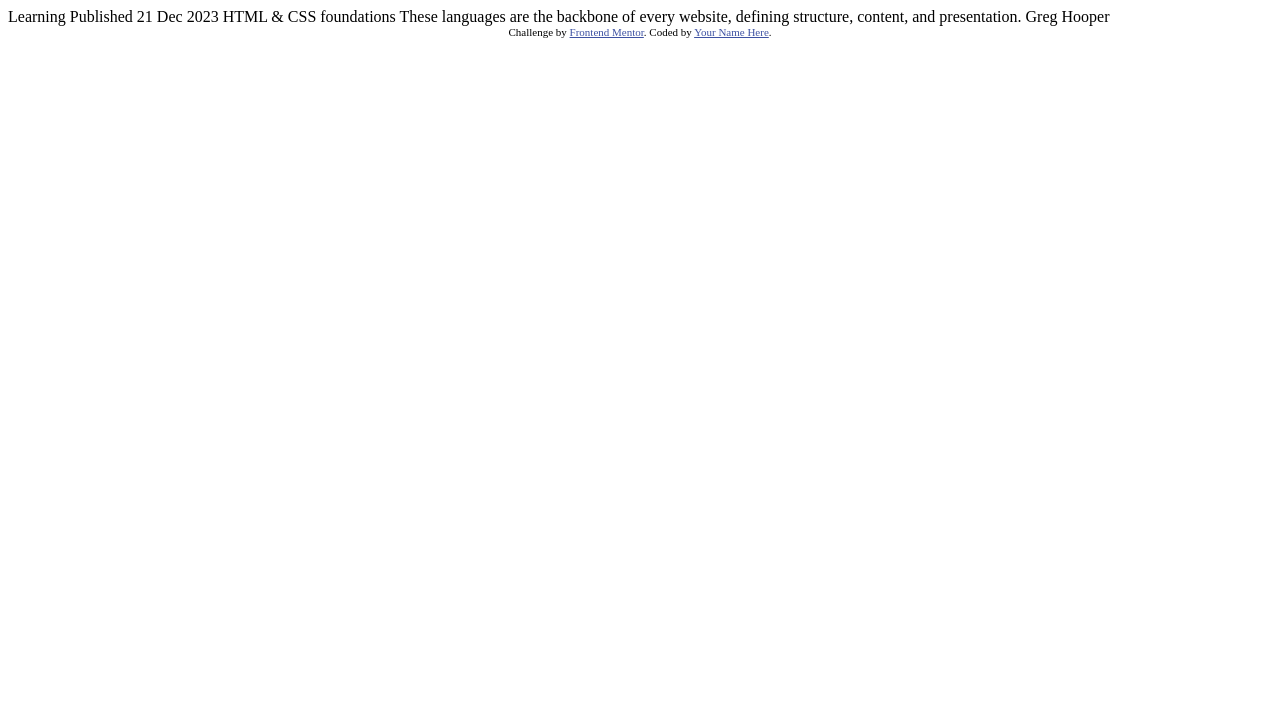
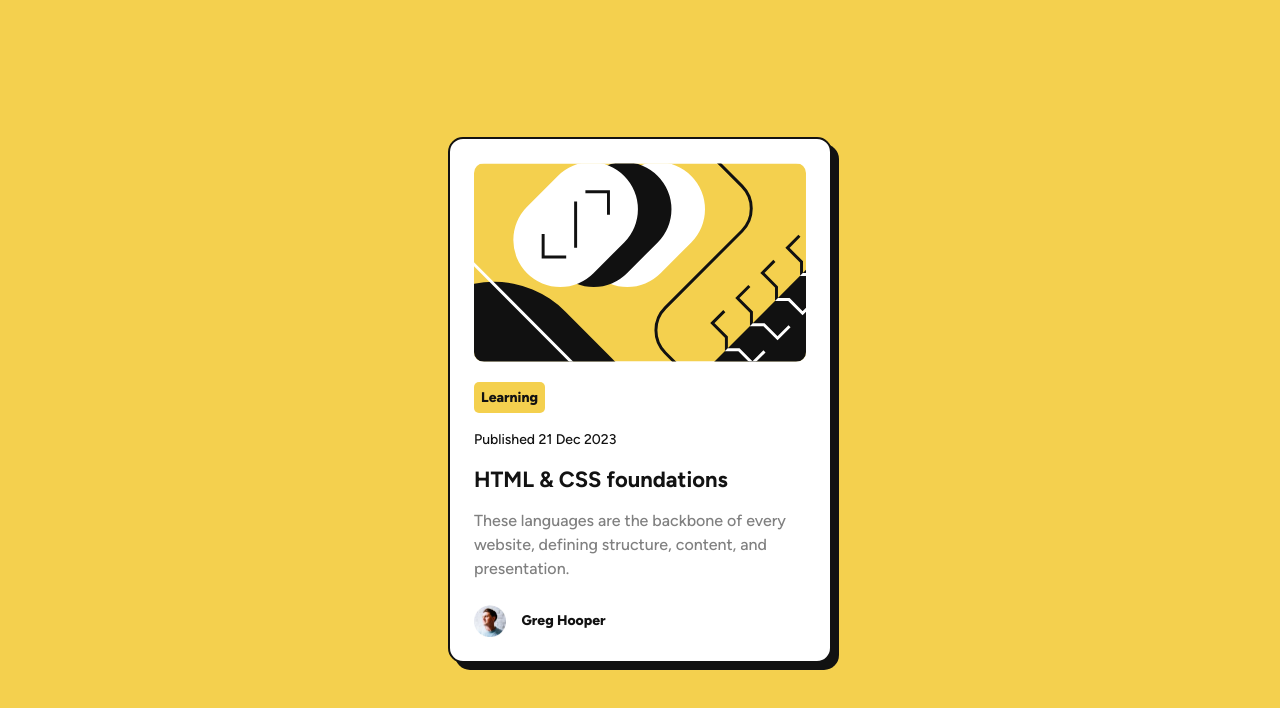
Before and after one commit to neildeo/frontendmentor-blog-card, a plain HTML site: page index.html in a window 1280 px wide. Drawn offline with Linux system fonts and the light colour scheme.

Commit message:
initial attempt

```diff
--- a/index.html
+++ b/index.html
@@ -1,34 +1,44 @@
 <!DOCTYPE html>
 <html lang="en">
-<head>
-  <meta charset="UTF-8">
-  <meta name="viewport" content="width=device-width, initial-scale=1.0"> <!-- displays site properly based on user's device -->
+  <head>
+    <meta charset="UTF-8" />
+    <meta name="viewport" content="width=device-width, initial-scale=1.0" />
+    <!-- displays site properly based on user's device -->
 
-  <link rel="icon" type="image/png" sizes="32x32" href="./assets/images/favicon-32x32.png">
+    <link
+      rel="icon"
+      type="image/png"
+      sizes="32x32"
+      href="./assets/images/favicon-32x32.png"
+    />
 
-  <title>Frontend Mentor | Blog preview card</title>
+    <title>Frontend Mentor | Blog preview card</title>
 
-  <!-- Feel free to remove these styles or customise in your own stylesheet 👍 -->
-  <style>
-    .attribution { font-size: 11px; text-align: center; }
-    .attribution a { color: hsl(228, 45%, 44%); }
-  </style>
-</head>
-<body>
+    <link rel="stylesheet" href="style.css" />
+  </head>
+  <body>
+    <div class="container">
+      <div class="img-container">
+        <img src="assets/images/illustration-article.svg" alt="" />
+      </div>
+      <div class="tag">Learning</div>
+      <p class="date">Published 21 Dec 2023</p>
+      <h1><a href="#">HTML & CSS foundations</a></h1>
+      <p>
+        These languages are the backbone of every website, defining structure,
+        content, and presentation.
+      </p>
+      <div class="author">
+        <img src="assets/images/image-avatar.webp" alt="Greg Hooper" />
+        <span>Greg Hooper</span>
+      </div>
+    </div>
 
-  Learning
-
-  Published 21 Dec 2023
-
-  HTML & CSS foundations
-
-  These languages are the backbone of every website, defining structure, content, and presentation.
-
-  Greg Hooper
-
-  <div class="attribution">
-    Challenge by <a href="https://www.frontendmentor.io?ref=challenge" target="_blank">Frontend Mentor</a>.
-    Coded by <a href="#">Your Name Here</a>.
-  </div>
-</body>
+    <!-- <div class="attribution">
+      Challenge by
+      <a href="https://www.frontendmentor.io?ref=challenge" target="_blank"
+        >Frontend Mentor</a
+      >. Coded by <a href="#">Neil</a>.
+    </div> -->
+  </body>
 </html>
--- /dev/null
+++ b/style.css
@@ -0,0 +1,151 @@
+@font-face {
+  font-family: "Figtree";
+  src: url("/assets/fonts/Figtree-VariableFont_wght.ttf") format("truetype");
+}
+
+/* || RESET */
+
+* {
+  margin: 0;
+  padding: 0;
+  box-sizing: border-box;
+}
+
+/* || ATTRIBUTION */
+.attribution {
+  font-size: 11px;
+  text-align: center;
+}
+.attribution a {
+  color: hsl(228, 45%, 44%);
+}
+
+/* || VARIABLES */
+
+:root {
+  font-size: 16px;
+
+  /* COLOURS */
+  --col-primary: hsl(47, 88%, 63%);
+  --col-neutral-100: hsl(0, 0%, 100%);
+  --col-neutral-400: hsl(0, 0%, 50%);
+  --col-neutral-800: hsl(0, 0%, 7%);
+}
+
+/* || GENERAL STYLES */
+
+body {
+  font-family: "Figtree";
+  font-weight: 500;
+  background-color: var(--col-primary);
+
+  display: grid;
+  min-height: 100vh;
+  place-items: center;
+}
+
+.container {
+  display: block;
+  padding: 1.5rem;
+  width: 22rem;
+  background-color: var(--col-neutral-100);
+  border: 2px solid var(--col-neutral-800);
+  border-radius: 15px;
+  box-shadow: 7px 7px 0px var(--col-neutral-800);
+}
+
+.img-container img {
+  width: 100%;
+  height: auto;
+  border-radius: 10px;
+  margin-bottom: 1rem;
+}
+
+h1 {
+  font-size: 18px;
+  margin-bottom: 1rem;
+}
+
+p {
+  font-size: 14px;
+  color: var(--col-neutral-400);
+  margin-bottom: 1.5rem;
+  line-height: 1.5em;
+}
+
+span {
+  font-size: 14px;
+  color: var(--col-neutral-800);
+  font-weight: 800;
+}
+
+a {
+  text-decoration: none;
+  color: var(--col-neutral-800);
+  cursor: pointer;
+}
+
+a:hover,
+a:focus {
+  color: var(--col-primary);
+}
+
+/* || TAG */
+
+.tag {
+  display: inline-block;
+  color: var(--col-neutral-800);
+  font-weight: 800;
+  font-size: 12px;
+  padding: 0.5em;
+  margin-bottom: 1rem;
+  background-color: var(--col-primary);
+  border-radius: 5px;
+}
+
+/* || DATE */
+
+.date {
+  color: var(--col-neutral-800);
+  font-size: 12px;
+  margin-bottom: 1rem;
+}
+
+/* || AUTHOR */
+.author {
+  display: flex;
+  align-items: center;
+  flex-shrink: 0;
+  gap: 1rem;
+}
+
+.author p {
+  color: var(--col-neutral-800);
+  font-weight: 800;
+}
+
+.author img {
+  height: 2rem;
+  width: auto;
+}
+
+/* || MEDIA QUERIES */
+
+@media (min-width: 700px) {
+  .container {
+    width: 24rem;
+  }
+
+  h1 {
+    font-size: 22px;
+  }
+
+  p {
+    font-size: 16px;
+  }
+
+  .date,
+  .tag {
+    font-size: 14px;
+  }
+}
```
